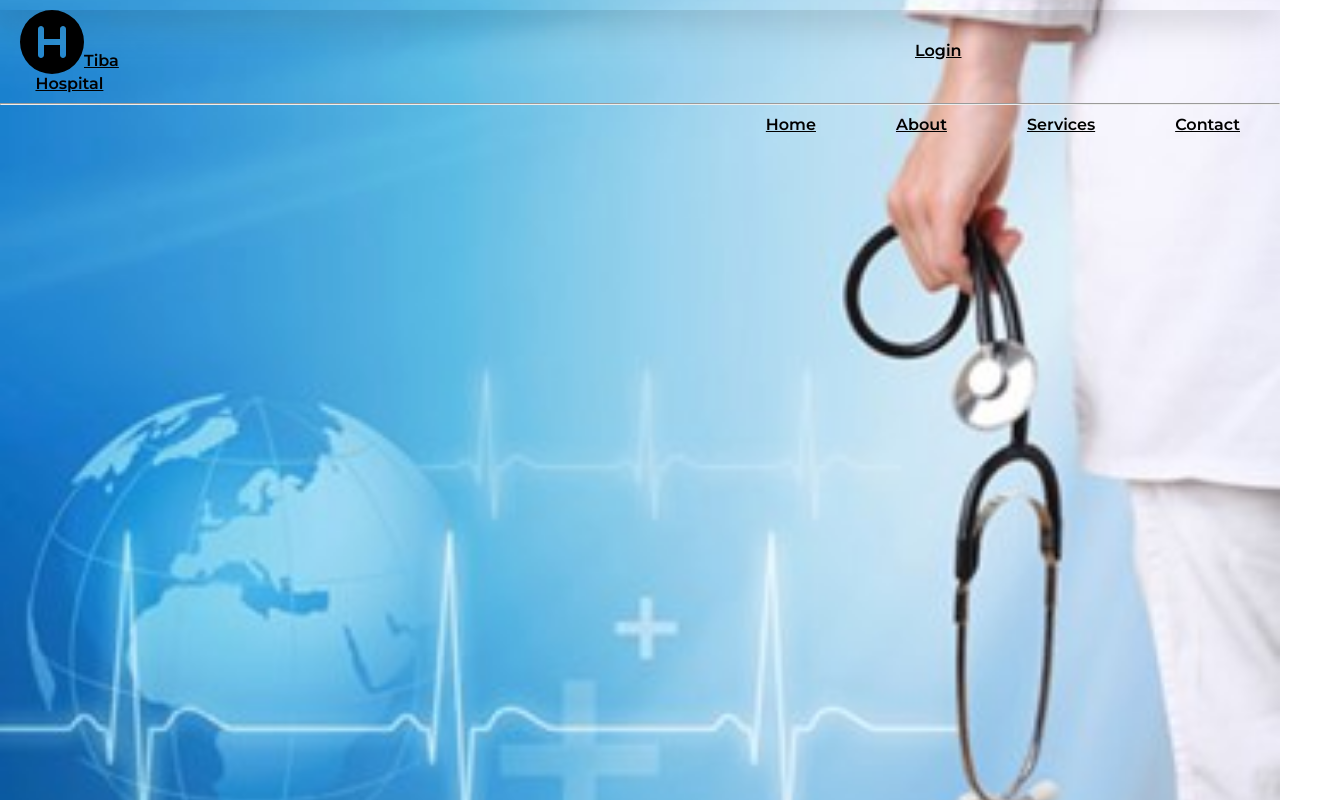
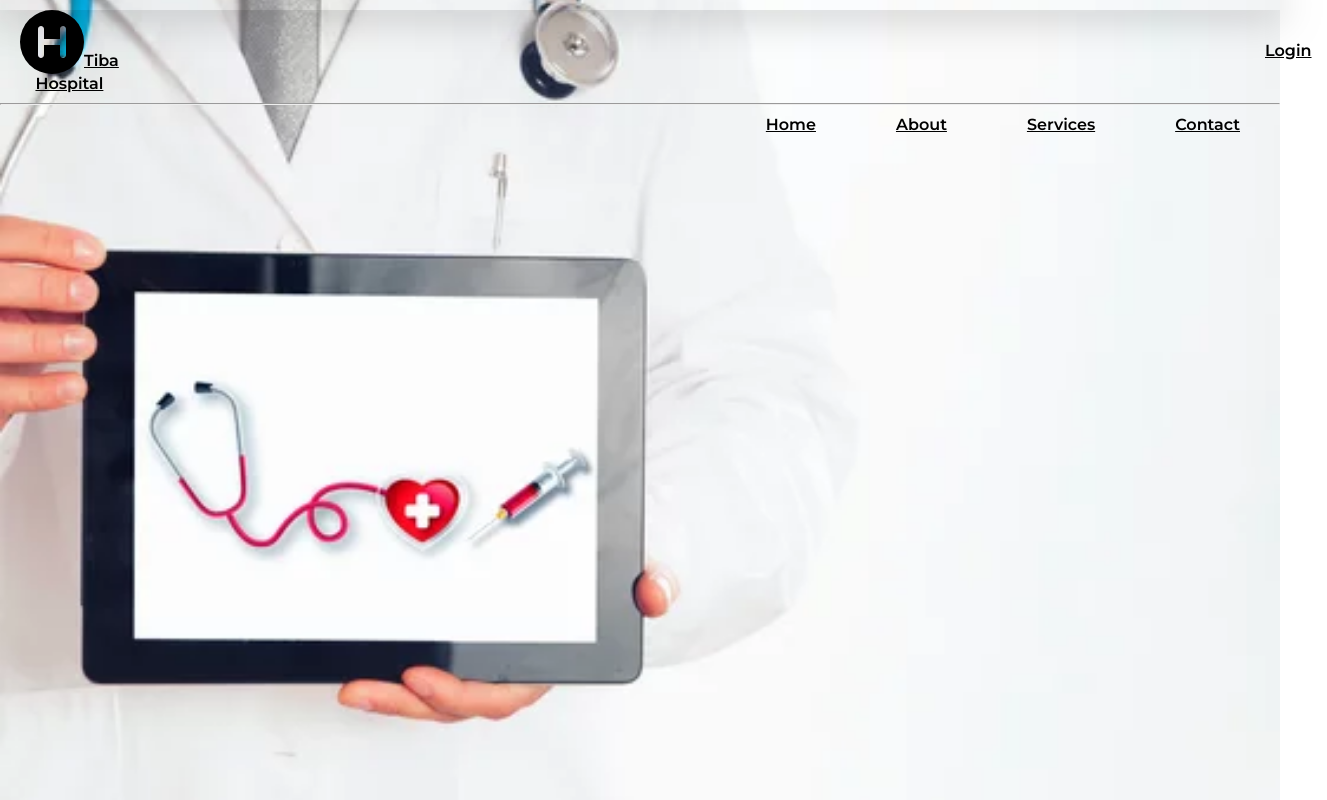
Before and after one commit to CABON-TECH/Tiba-hospital-management-system, a React (Vite) app: page / in a window 1280 px wide. Shown: the whole page, 1327 px wide, since content can reach past the window. Built offline with nearby package versions, Linux system fonts and the light colour scheme.

Commit message:
changed background photo

```diff
--- a/src/index.css
+++ b/src/index.css
@@ -67,12 +67,12 @@ button:focus{
 }
 
 .container {
-    background-image: url('assets/background.jpg');
+    background-image: url('assets/background.png');
     background-size: cover;
     background-position: center;
     background-repeat: no-repeat;
     height: 100vh;
-    display: flex;
+    display: 1440px;
 
 
 }
@@ -112,7 +112,7 @@ button:focus{
     min-height: 50px;
     padding: 15px;
     position: absolute;
-    left: 900px;
+    left: 1250px;
     top: 25px;
     height: 25px;
 }
```
Also changed, not shown: src/assets/background.png (added).
